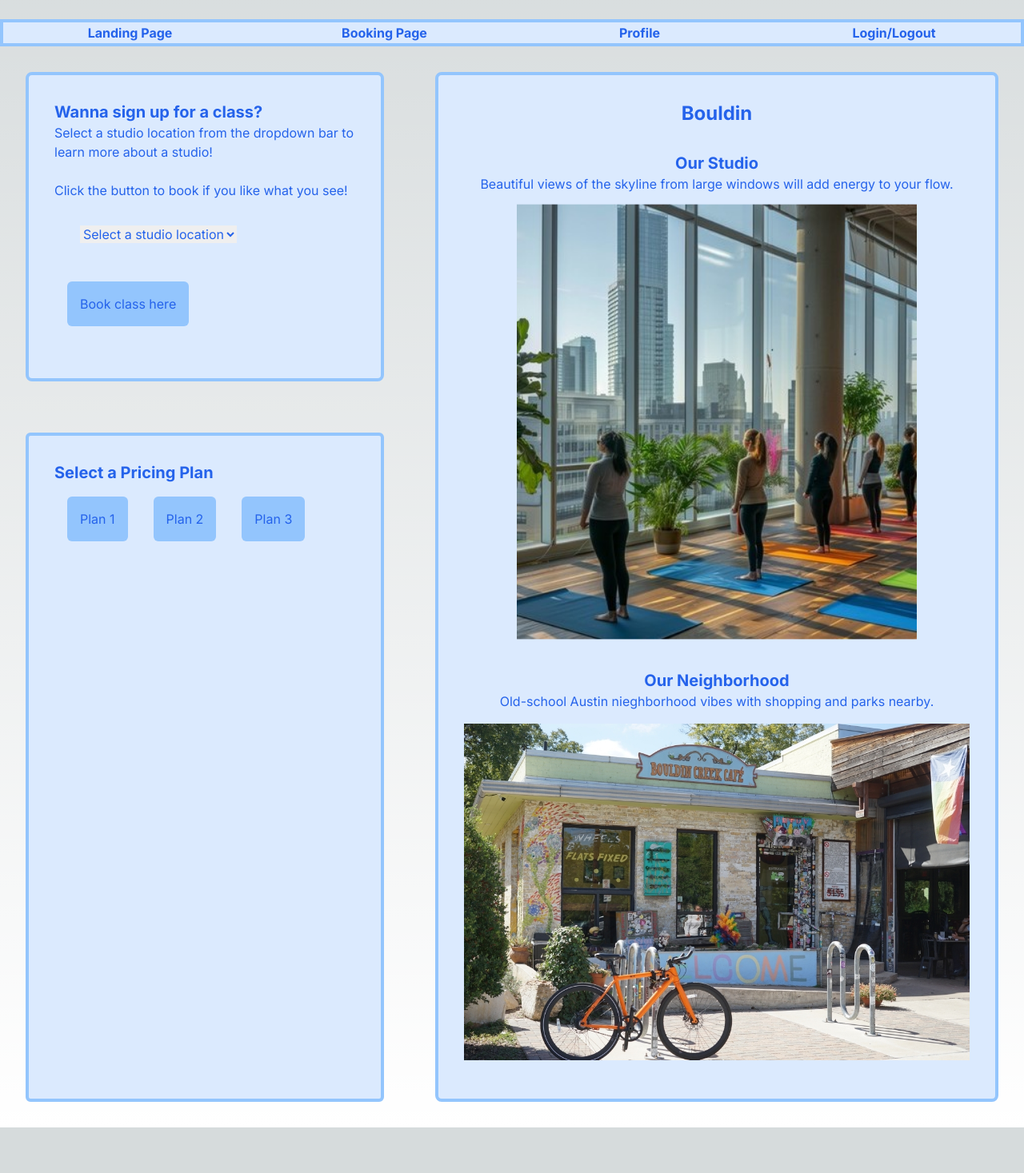
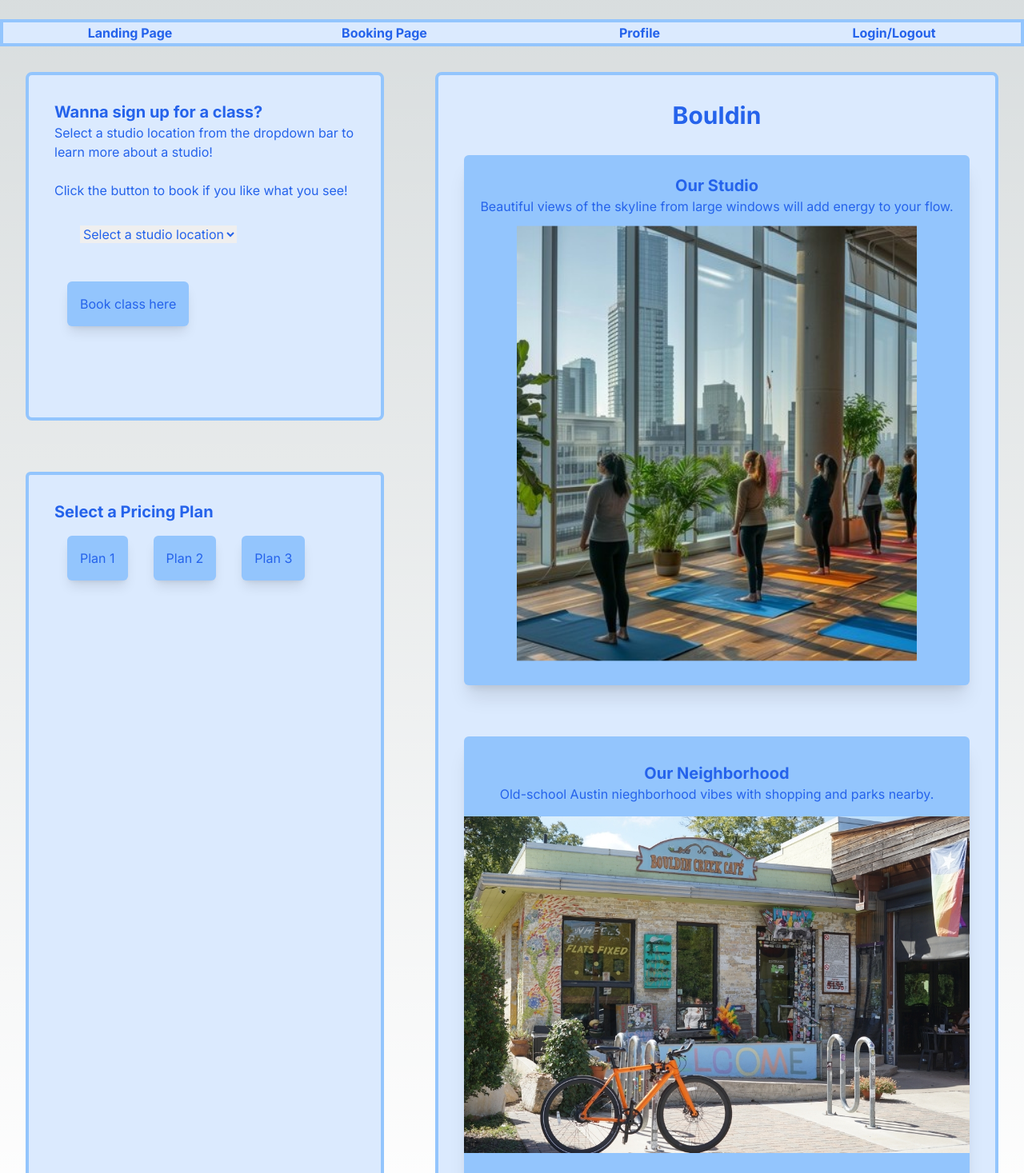
Before and after one commit to Robchike9290/YogaBookingPlatform, a Next.js app: page / in a window 1280 px wide. Shown: the part 120-1587 px from the top of the page at 80% size. Before the commit the page ends 1530 px from the top, so only its background shows below. Built offline with nearby package versions, Linux system fonts and the light colour scheme; no server answers.

Commit message:
Add some shadows and spacing modifications

```diff
--- a/src/app/AboutStudio.tsx
+++ b/src/app/AboutStudio.tsx
@@ -51,17 +51,21 @@ const studioBios = [
 export default function AboutStudio(props: AboutStudioPropTypes) {
     return (
         <div className="col-start-3 col-span-3 row-start-1 row-span-3 p-8 m-8 border-blue-300 border-4 bg-blue-100 rounded-lg text-center text-blue-600">
-            <h1 className="font-bold text-2xl">{props.studioName}</h1>
+            <h1 className="font-bold text-3xl mb-8">{props.studioName}</h1>
             <div>{studioBios.map((studioBio) => {
                 if (props.studioName === studioBio.name) {
                     return (
                         <div className="flex-auto">
-                            <h2 className="font-bold text-xl pt-8">Our Studio</h2>
-                            <div>{studioBio.studioBio}</div>
-                            <img className="m-8 pt-8 mx-auto block scale-125" src={studioBio.studioImageURL} aria-label="photo of the interior of the yoga studio"></img>
-                            <h2 className="font-bold text-xl pt-16">Our Neighborhood</h2>
-                            <div>{studioBio.neighborhoodBio}</div>
-                            <img className="m-4 mx-auto block" src={studioBio.neighborhoodImageURL} aria-label="photo of the neighborhood"></img>
+                            <div className="bg-blue-300 rounded-md pt-6 shadow-xl">
+                                <h2 className="font-bold text-xl">Our Studio</h2>
+                                <p>{studioBio.studioBio}</p>
+                                <img className="m-8 pt-10 pb-20 mx-auto block scale-125" src={studioBio.studioImageURL} aria-label="photo of the interior of the yoga studio"></img>
+                            </div>
+                            <div className="bg-blue-300 rounded-md mt-16 shadow-xl">
+                                <h2 className="font-bold text-xl pt-8">Our Neighborhood</h2>
+                                <p>{studioBio.neighborhoodBio}</p>
+                                <img className="m-4 mx-auto block pb-8" src={studioBio.neighborhoodImageURL} aria-label="photo of the neighborhood"></img>
+                            </div>
                         </div>
                     )
                 }
--- a/src/app/currentStudioAndSelection.tsx
+++ b/src/app/currentStudioAndSelection.tsx
@@ -15,7 +15,7 @@ export default function CurrentStudioAndSelection() {
                 <option>Downtown</option>
                 <option>Mueller</option>
             </select>
-            <button className="bg-blue-300 p-4 m-4 rounded-md">Book class here</button>
+            <button className="bg-blue-300 p-4 m-4 rounded-md shadow-lg">Book class here</button>
         </div>
     )
 }
--- a/src/app/page.tsx
+++ b/src/app/page.tsx
@@ -20,7 +20,7 @@ export default function Home() {
   }, [])
 
   return (
-    <RootLayout>
+    <RootLayout className="bg-blue-800">
       <TitleBar />
       <br />
       <NavBar />
--- a/src/app/pricingPlan.tsx
+++ b/src/app/pricingPlan.tsx
@@ -5,7 +5,7 @@ interface PricingPlanPropTypes {
 export default function PricingPlan(props: PricingPlanPropTypes) {
     return (
         <>
-            <button className="bg-blue-300 p-4 m-4 rounded-md">{props.pricingPlan}</button>
+            <button className="bg-blue-300 p-4 m-4 rounded-md shadow-lg">{props.pricingPlan}</button>
         </>
     )
 }
```
